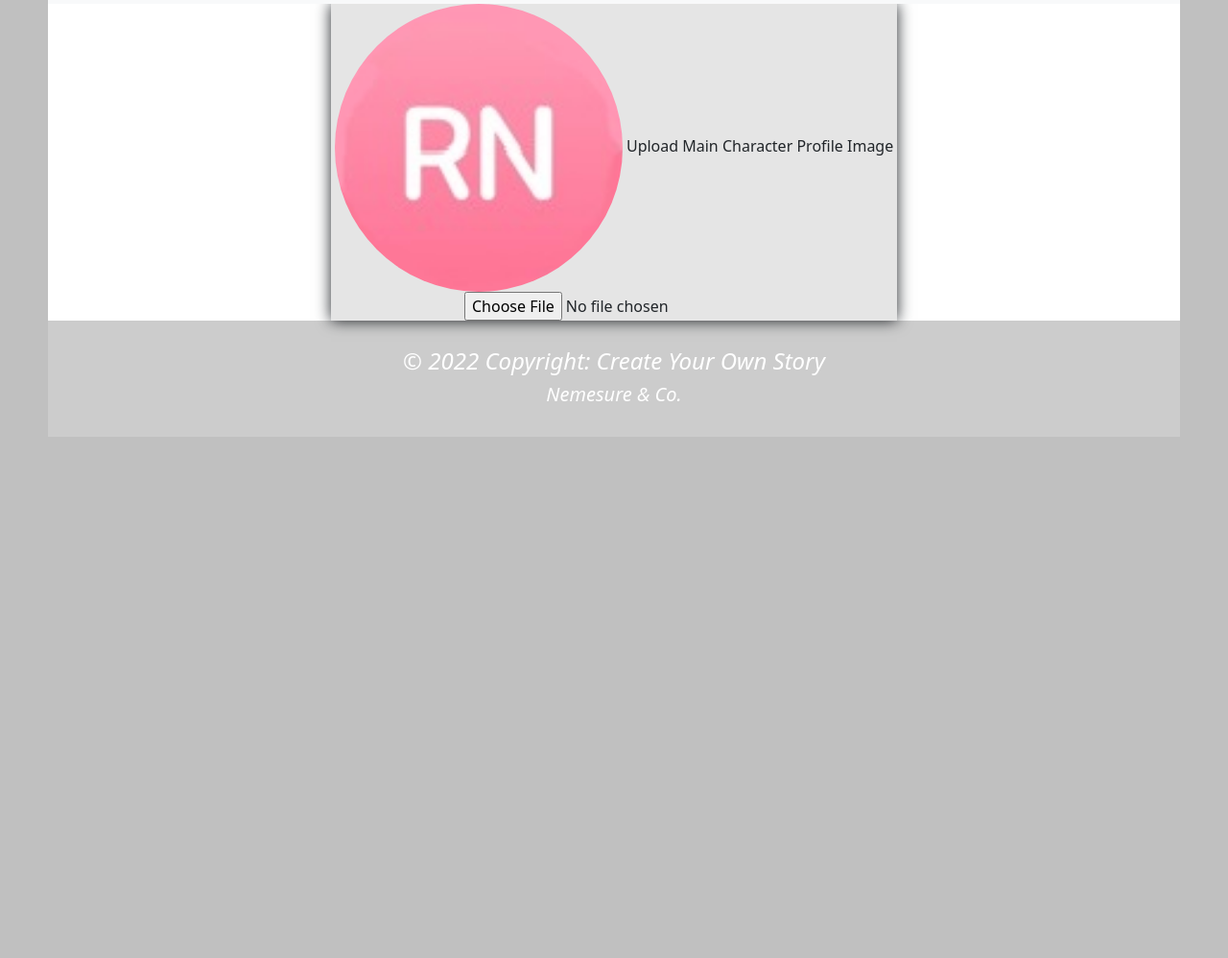
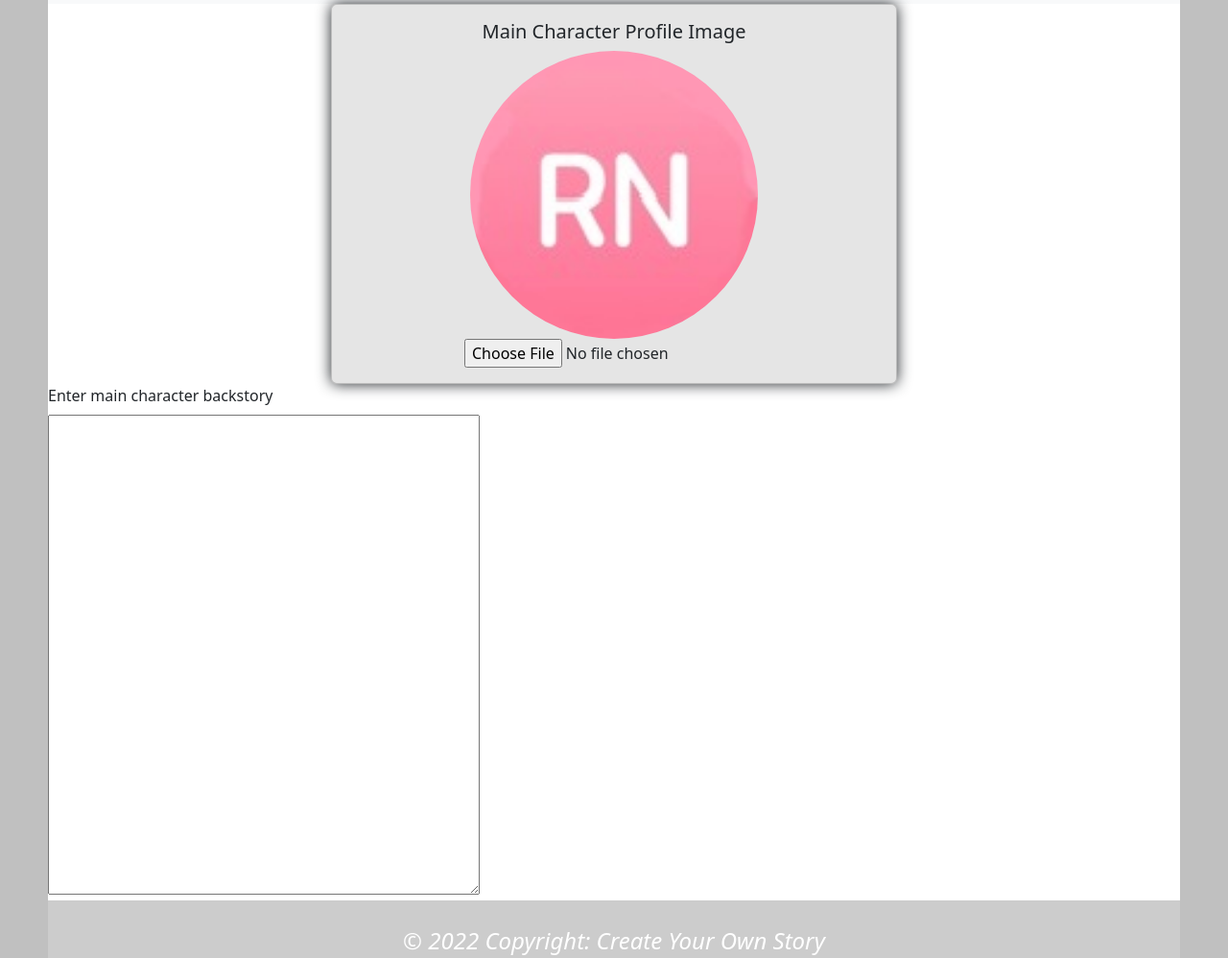
Before and after one commit to RachelRebecca/CreateYourOwnStory, a plain HTML site: page generateUser.html in a window 1280 px wide. Shown: the part 232-1230 px from the top of the page at 96% size. Before the commit the page ends 800 px from the top, so only its background shows below. Drawn offline with nearby package versions, Linux system fonts and the light colour scheme.

Commit message:
continued work on image uploading for cover and main character profile

```diff
--- a/css/main.css
+++ b/css/main.css
@@ -42,7 +42,7 @@ textarea {
     width: 75% !important;
 }
 
-.profileImageCard{
+.imageCard{
     margin: auto;
     width: 50%;
     height: 50%;
@@ -51,7 +51,7 @@ textarea {
     box-shadow: 0 0 15px 0;
 }
 
-#uploadedImage {
+#uploadedImage, #uploadedTitle {
     text-align: center;
     margin: auto;
     border-radius: 50%;
--- a/generateUser.html
+++ b/generateUser.html
@@ -47,13 +47,16 @@
         </div>
     </div>
 </nav>
-<div class="profileImageCard">
+
+
+<div class="card imageCard" style="width: 50%; margin: auto;">
+    <div class="card-body" style="text-align: center;">
+        <h5 class="card-title">Main Character Profile Image</h5>
         <div class="profileImage">
-        <img src="img/Profile.jpg" id="uploadedImage">
-        <span>
-             <label for="fileUpload">Upload Main Character Profile Image</label>
+            <img src="img/Profile.jpg" id="uploadedImage" alt="profile image">
             <input id="fileUpload" type="file" accept="image/png, image/jpeg, image/jpg">
-        </span>
+        </div>
+    </div>
 </div>
 
 <script>
@@ -65,6 +68,13 @@
         })
     })
 </script>
+
+<div class="align-content-center" style="margin: auto">
+    <label for="backstory">Enter main character backstory</label>
+    <br/>
+    <textarea id="backstory"></textarea>
+</div>
+
 </div>
 </body>
 <footer class="text-center font-italic font-weight-light" style="background-color: rgba(0, 0, 0, 0.2); color: white;">
```
Also changed, not shown: generateTitle.html (+24 -1 lines). Lines whose indentation alone changed are shown as unchanged.
